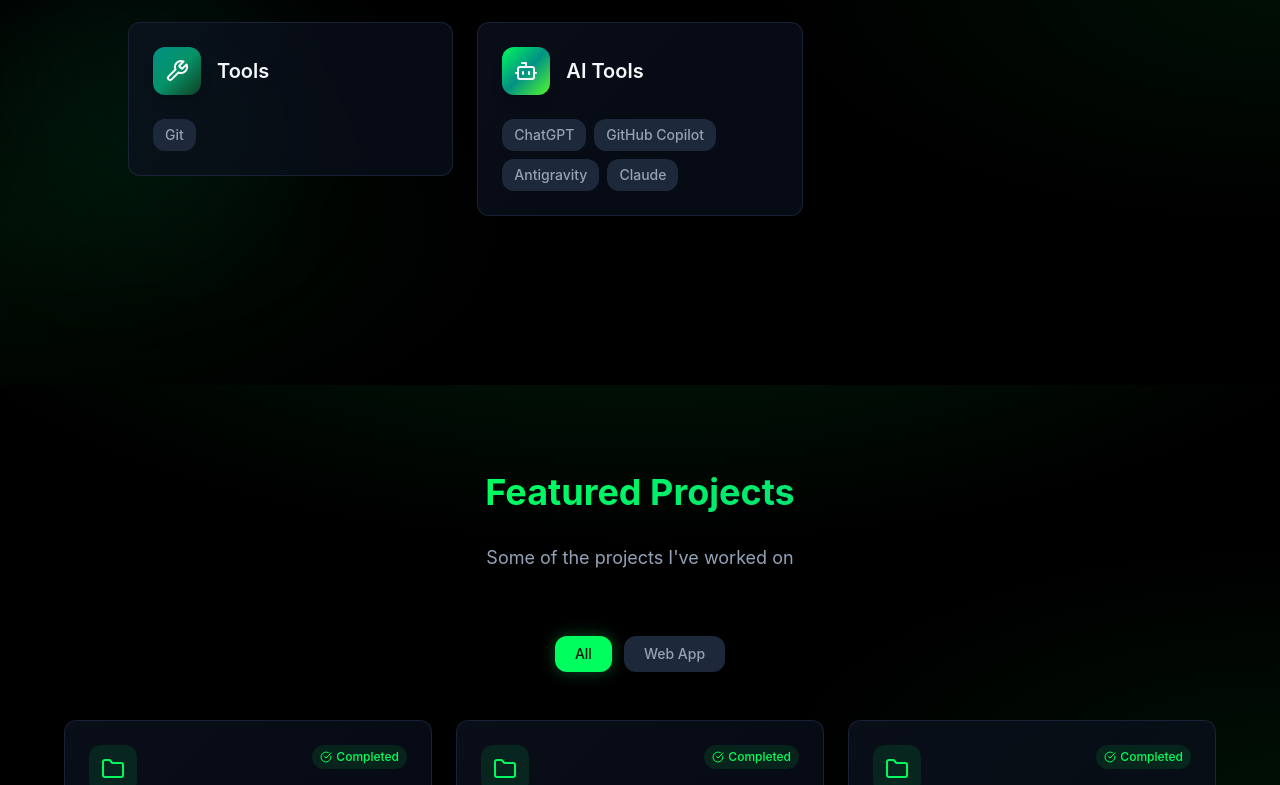
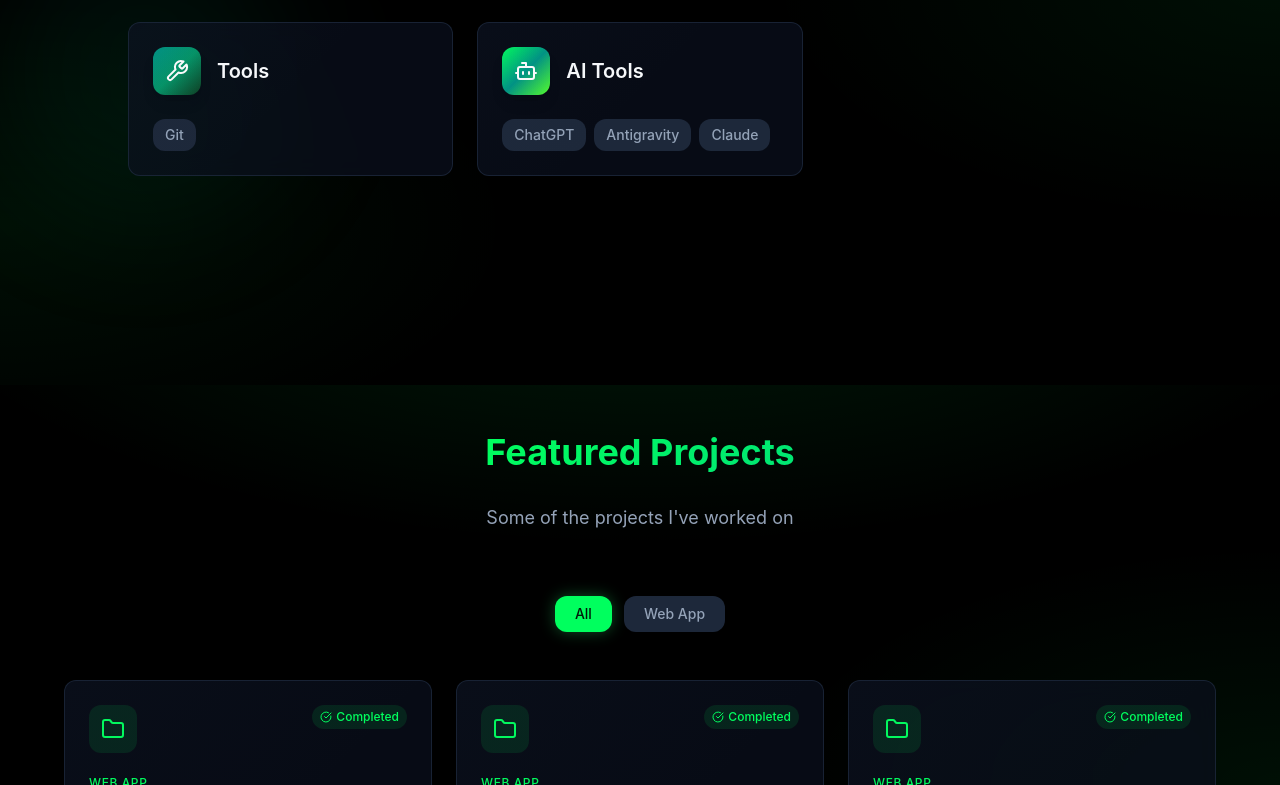
Before and after one commit to praveenit2026/Portfolio, a React (Vite) app in the folder praveen2026-main/: page / in a window 1280 px wide. Shown: the part 2015-2800 px from the top of the page. Built offline with nearby package versions, Linux system fonts and the light colour scheme; the HTML template or start-up script is replaced by a standard one.

Commit message:
Remove GitHub Copilot from AI Tools skills

```diff
--- a/praveen2026-main/src/components/SkillsSection.tsx
+++ b/praveen2026-main/src/components/SkillsSection.tsx
@@ -30,7 +30,7 @@ const skillCategories = [
   {
     title: 'AI Tools',
     icon: Bot,
-    skills: ['ChatGPT', 'GitHub Copilot', 'Antigravity', 'Claude'],
+    skills: ['ChatGPT', 'Antigravity', 'Claude'],
     color: 'from-primary via-teal to-[#54FF2C]',
   },
 ];
```
